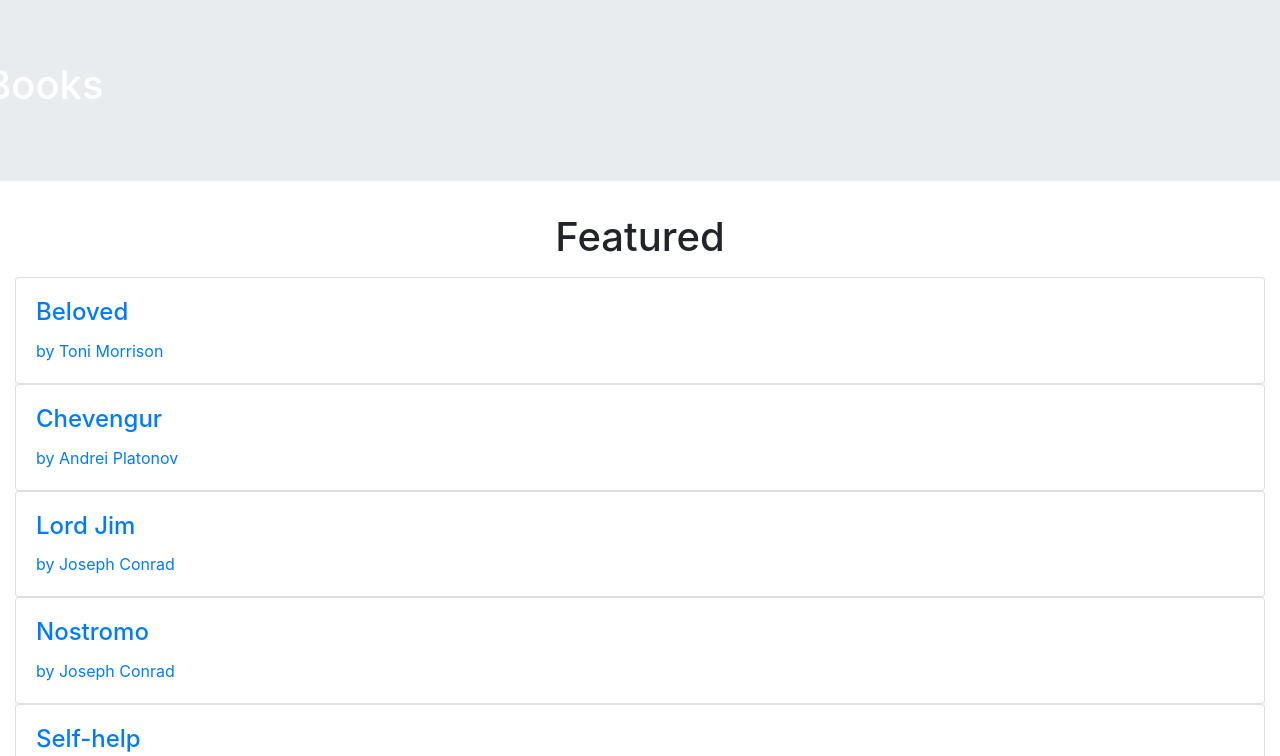
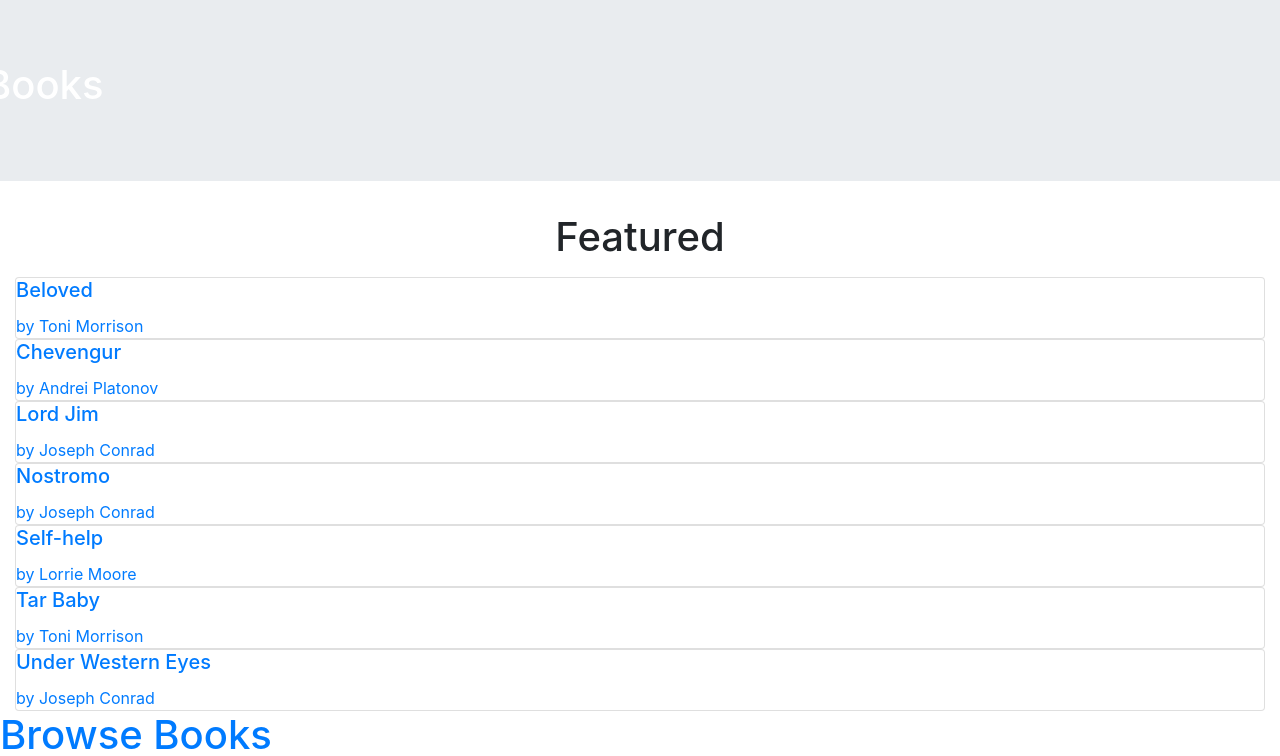
Before and after one commit to dabush/libro, a Django app: page /books/ in a window 1280 px wide. Shown: the part 346-1102 px from the top of the page. Run offline with Django 3.2, Linux system fonts and the light colour scheme; data comes from the database, SQL or seed files in the repository; both versions use the stored data as it was after the commit; some libraries are stand-ins or nearby versions; grey boxes are pictures that could not be loaded.

Commit message:
swapped out slick for scrolling element

```diff
--- a/authors/templates/authors/_slide.html
+++ b/authors/templates/authors/_slide.html
@@ -1,11 +1,12 @@
 {% load static %}
 
         <a href="{{ obj.slug }},{{ obj.id }}">
-        <div class="card">
+        <div class="card author-card">
           <div class="card-bg-image" style="background-image: url('{{ obj.author_image.url }}'); background-size: cover;">
             </div>
           <div class="card-body">
             <h4 class="card-title">{{ obj.first_name }} {{ obj.last_name }}</h4>
+            <p class="card-text">{{ author.country.name }}</p>
           </div>
         </div>
       </a>
--- a/authors/templates/authors/index.html
+++ b/authors/templates/authors/index.html
@@ -12,7 +12,7 @@
 <section class="featured-authors">
 <div class="container-fluid">
   <h1 class="text-center mb-3">Featured</h1>
-  <div class="slick-slider">
+  <div class="scrolling-wrapper">
     {% for author in featuredauthors %} {% include "./_slide.html" with obj=author type="author" numAuthors=nauthors %} {% endfor %}
   </div>
 </div>
@@ -21,4 +21,4 @@
 <div class="container-fluid">
 	<a href="browse"><h1 class="text-center mb-3">Browse</h1></a>
 </section>
-{% endblock %}
+{% endblock %}asdf
--- a/books/templates/books/_slide.html
+++ b/books/templates/books/_slide.html
@@ -2,11 +2,11 @@
 
         <a href="{{ obj.slug }},{{ obj.id }}">
         <div class="card">
+              <div class="card-block">
           <div class="card-bg-image" style="background-image: url('{{ obj.cover_image.url }}'); background-size: cover;">
             </div>
-          <div class="card-body">
-            <h4 class="card-title">{{ obj }}</h4>
+            <h5 class="card-title">{{ obj }}</h5>
             <p class="card-text">by {{ obj.author }}</p>
-          </div>
         </div>
+      </div>
       </a>
--- a/books/templates/books/index.html
+++ b/books/templates/books/index.html
@@ -12,7 +12,7 @@
 <section class="featured-books">
 <div class="container-fluid">
   <h1 class="text-center mb-3">Featured</h1>
-  <div class="slick-slider">
+  <div class="scrolling-wrapper">
     {% for book in featuredbooks %} {% include "./_slide.html" with obj=book type="book" numBooks=nbooks %} {% endfor %}
   </div>
 </div>
```
Also changed, not shown: db.sqlite3, mysite/media/book_images/18919.jpg (added), mysite/media/book_images/9785280004771-uk.jpg (added), 1 other file.
